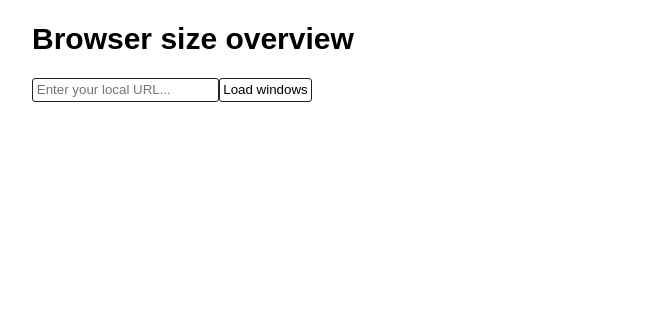
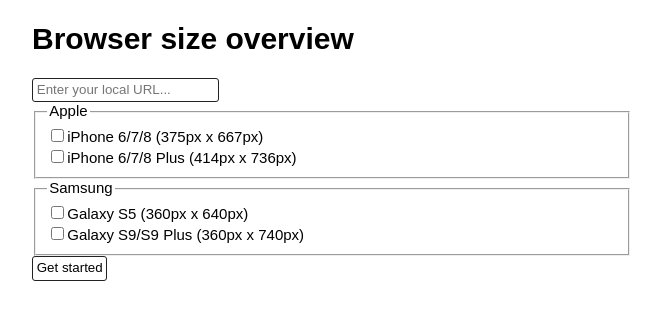
Before and after one commit to shwilliam/browser-size-overview, a React (Create React App) app: page / in a window 1280 px wide. Shown: the top 320 px of the page, without its empty margins (308-969 px from the left). Built offline with nearby package versions, Linux system fonts and the light colour scheme.

Commit message:
set up device select

```diff
--- a/src/App.js
+++ b/src/App.js
@@ -1,14 +1,14 @@
 import React from 'react'
 import './styles.css'
 import {BrowserWindowContextProvider} from './context/browser-windows'
-import {ActiveUrlForm, OpenFrames, NewWindowButton} from './components'
+import {OpenFrames, NewWindowButton, DeviceSelect} from './components'
 
 const App = () => (
   <div className="site">
     <BrowserWindowContextProvider>
       <header className="site__header">
         <h1>Browser size overview</h1>
-        <ActiveUrlForm />
+        <DeviceSelect />
         <NewWindowButton />
       </header>
 
--- /dev/null
+++ b/src/components/DeviceSelect.js
@@ -0,0 +1,67 @@
+import React, {useState} from 'react'
+import {useBrowserWindows} from '../hooks'
+
+const DeviceSelect = () => {
+  const {
+    openWindows,
+    setOpenWindows,
+    setActiveUrl,
+    DEVICES,
+  } = useBrowserWindows()
+  const [selected, setSelected] = useState([])
+  const [urlInput, setUrlInput] = useState('')
+
+  const handleChange = e => setUrlInput(e.target.value)
+
+  const handleSubmit = e => {
+    e.preventDefault()
+    setOpenWindows(selected)
+    setActiveUrl(urlInput)
+  }
+
+  if (openWindows) return null
+
+  return (
+    <form onSubmit={handleSubmit}>
+      <input
+        placeholder="Enter your local URL..."
+        type="text"
+        value={urlInput}
+        onChange={handleChange}
+      />
+
+      {Object.entries(DEVICES).map(([k, v]) => (
+        <fieldset key={k}>
+          <legend>{k}</legend>
+
+          {v.map(({name, width, height}, i) => (
+            <div key={name}>
+              <input
+                type="checkbox"
+                id={name}
+                name="device"
+                onChange={e =>
+                  e.target.checked
+                    ? setSelected(s => [...s, {name, width, height}])
+                    : setSelected(s => {
+                        const sCopy = [...s]
+                        sCopy.splice(i, 1)
+                        return sCopy
+                      })
+                }
+              />
+
+              <label htmlFor={name}>
+                {name} ({width}px x {height}px)
+              </label>
+            </div>
+          ))}
+        </fieldset>
+      ))}
+
+      <button type="submit">Get started</button>
+    </form>
+  )
+}
+
+export default DeviceSelect
--- a/src/components/Frame.js
+++ b/src/components/Frame.js
@@ -1,12 +1,15 @@
 import React, {useState} from 'react'
 import SizeForm from './SizeForm'
+import {useBrowserWindows} from '../hooks'
 
 const Frame = ({idx, src, width, height}) => {
+  const {setOpenWindows} = useBrowserWindows()
   const [isEditingDimensions, setIsEditingDimensions] = useState(false)
   const toggleDimensionsForm = () => setIsEditingDimensions(s => !s)
 
   return (
     <>
+      <div className="frame__window-container">
         <iframe
           title="Demo window"
           src={src}
@@ -15,6 +18,7 @@
           name="targetframe"
           frameBorder="0"
         />
+      </div>
 
       <section className="frame__info">
         {isEditingDimensions ? (
--- a/src/components/index.js
+++ b/src/components/index.js
@@ -3,5 +3,13 @@
 import OpenFrames from './OpenFrames'
 import SizeForm from './SizeForm'
 import NewWindowButton from './NewWindowButton'
+import DeviceSelect from './DeviceSelect'
 
-export {ActiveUrlForm, Frame, OpenFrames, SizeForm, NewWindowButton}
+export {
+  ActiveUrlForm,
+  Frame,
+  OpenFrames,
+  SizeForm,
+  NewWindowButton,
+  DeviceSelect,
+}
--- a/src/context/browser-windows.js
+++ b/src/context/browser-windows.js
@@ -3,16 +3,7 @@
 const BrowserWindowContext = createContext({})
 
 const BrowserWindowContextProvider = ({children}) => {
-  const [openWindows, setOpenWindows] = useState([
-    {
-      width: 200,
-      height: 300,
-    },
-    {
-      width: 600,
-      height: 300,
-    },
-  ])
+  const [openWindows, setOpenWindows] = useState()
   const [activeUrl, setActiveUrl] = useState()
 
   return (
--- /dev/null
+++ b/src/hooks/useBrowserWindows/devices.js
@@ -0,0 +1,28 @@
+const DEVICES = {
+  Apple: [
+    {
+      name: 'iPhone 6/7/8',
+      width: 375,
+      height: 667,
+    },
+    {
+      name: 'iPhone 6/7/8 Plus',
+      width: 414,
+      height: 736,
+    },
+  ],
+  Samsung: [
+    {
+      name: 'Galaxy S5',
+      width: 360,
+      height: 640,
+    },
+    {
+      name: 'Galaxy S9/S9 Plus',
+      width: 360,
+      height: 740,
+    },
+  ],
+}
+
+export default DEVICES
--- /dev/null
+++ b/src/hooks/useBrowserWindows/index.js
@@ -0,0 +1,3 @@
+import useBrowserWindows from './useBrowserWindows'
+
+export default useBrowserWindows
--- a/src/hooks/useBrowserWindows.js
+++ b/src/hooks/useBrowserWindows/useBrowserWindows.js
@@ -1,12 +1,13 @@
 import {useContext} from 'react'
-import {BrowserWindowContext} from '../context'
+import {BrowserWindowContext} from '../../context'
+import DEVICES from './devices'
 
 const useBrowserWindows = () => {
   const {activeUrl, setActiveUrl, openWindows, setOpenWindows} = useContext(
     BrowserWindowContext,
   )
 
-  return {activeUrl, setActiveUrl, openWindows, setOpenWindows}
+  return {activeUrl, setActiveUrl, openWindows, setOpenWindows, DEVICES}
 }
 
 export default useBrowserWindows
```
Lines whose indentation alone changed are shown as unchanged.
